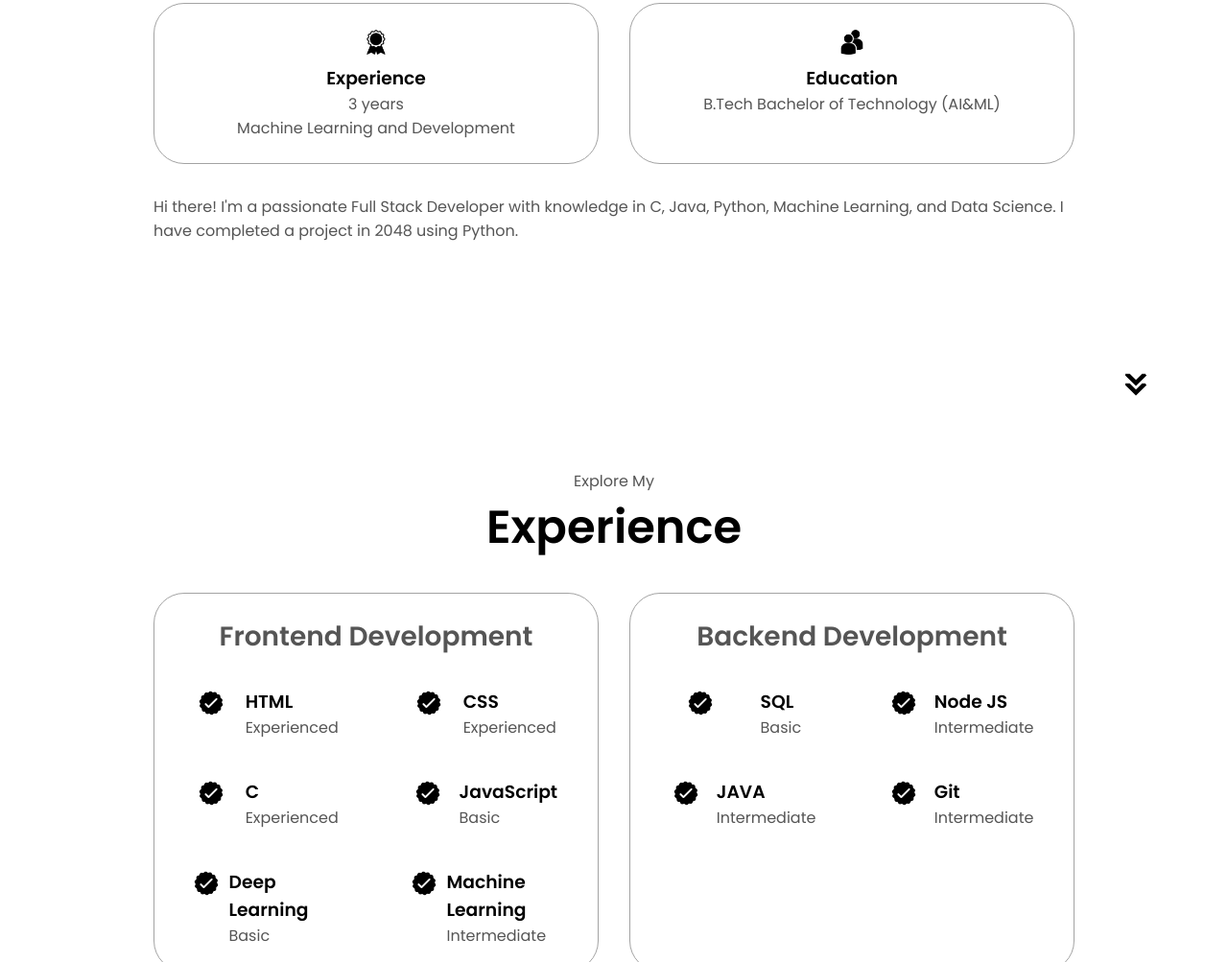
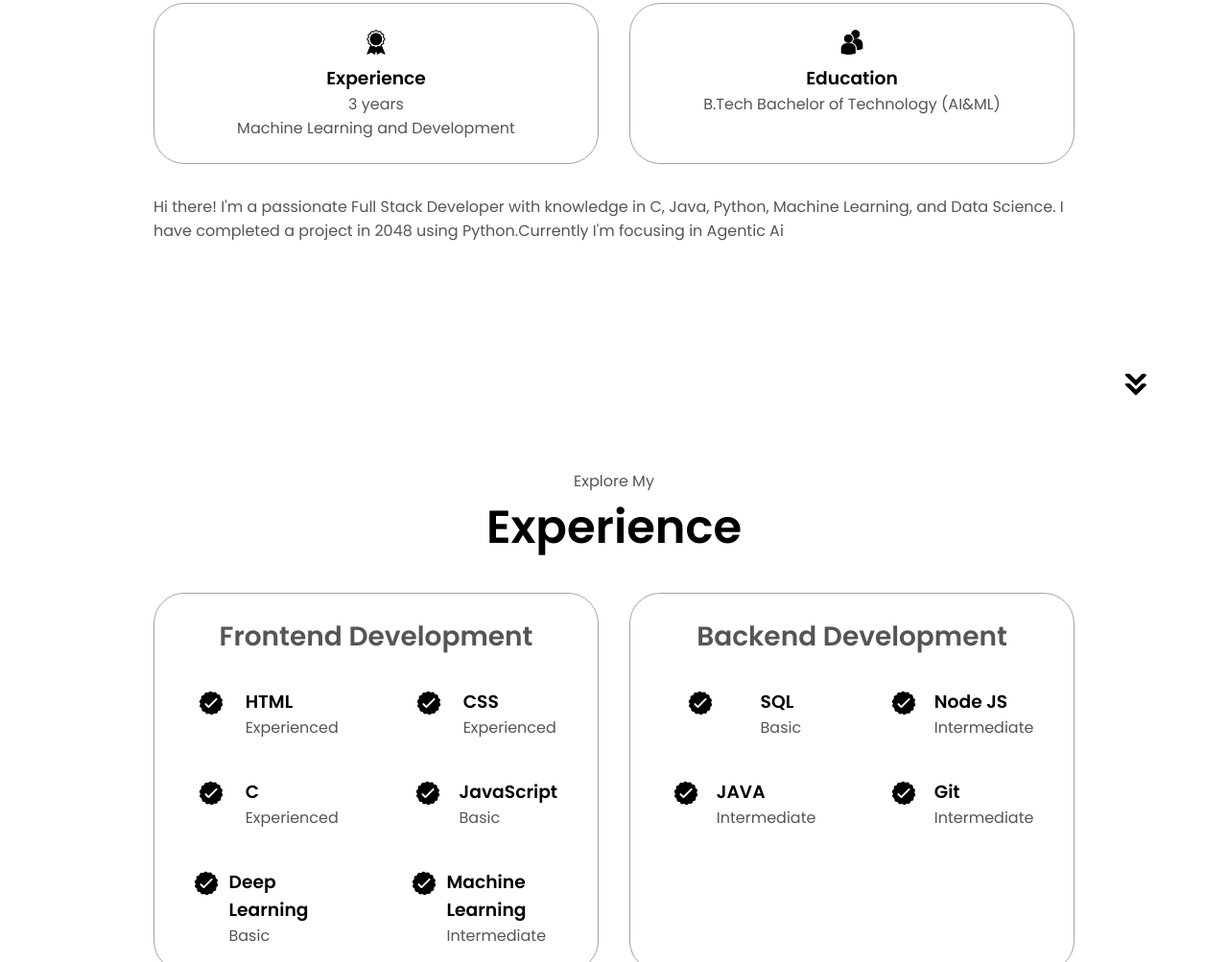
Before and after one commit to selvaganesh19/My_Portfolio, a website: page index.html in a window 1280 px wide. Shown: the part 1207-2210 px from the top of the page at 96% size. Drawn offline with Linux system fonts and the light colour scheme.

Commit message:
updated html file   Co-authored-by: selvaganesh19 <selvavelayutham395@gmail.com>

```diff
--- a/index.html
+++ b/index.html
@@ -84,7 +84,7 @@
         </div>
         <div class="text-container">
           <p>
-            Hi there! I'm a passionate Full Stack Developer with knowledge in C, Java, Python, Machine Learning, and Data Science. I have completed a project in 2048 using Python.
+            Hi there! I'm a passionate Full Stack Developer with knowledge in C, Java, Python, Machine Learning, and Data Science. I have completed a project in 2048 using Python.Currently I'm focusing in Agentic Ai
           </p>
         </div>
       </div>
```
